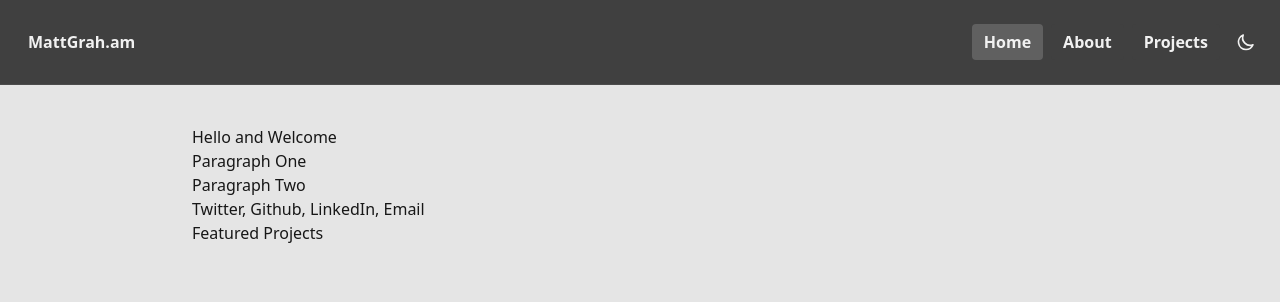
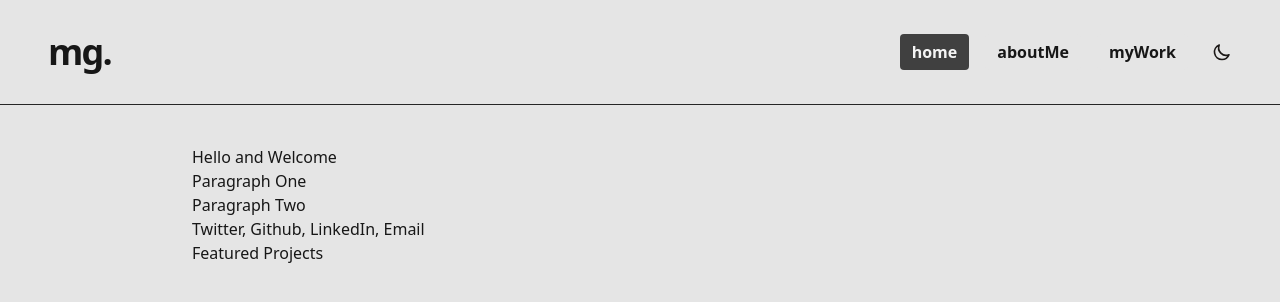
Before and after one commit to mattgrah-am/portfolio-v2, a React (Create React App) app: page / in a window 1280 px wide. Shown: the top 302 px of the page. Built offline with nearby package versions, Linux system fonts and the light colour scheme.

Commit message:
add logo

```diff
--- a/src/componets/Header.tsx
+++ b/src/componets/Header.tsx
@@ -2,8 +2,10 @@ import { Nav } from "./Nav";
 
 export const Header = () => {
   return (
-    <header className="flex justify-between py-6 px-4 bg-neutral-900 opacity-80 border-b border-neutral-800 mb-10">
-      <h1 className="text-neutral-100 font-bold py-1.5 px-3">MattGrah.am</h1>
+    <header className="flex justify-between py-6 px-10 border-b border-neutral-800 mb-10">
+      <h1 className="justify-self-start font-bold text-4xl tracking-tighter m-2 p-0">
+        mg.
+      </h1>
       <Nav />
     </header>
   );
--- a/src/componets/Nav.tsx
+++ b/src/componets/Nav.tsx
@@ -3,24 +3,24 @@ import { ThemeToggle } from "./ThemeToggle";
 
 export const Nav = () => {
   return (
-    <nav className="flex gap-2 ">
+    <nav className="flex items-center gap-4 ">
       <NavLink
         className={(navData) => "btn" + (navData.isActive ? " active-btn" : "")}
         to="/"
       >
-        Home
+        home
       </NavLink>
       <NavLink
         className={(navData) => "btn" + (navData.isActive ? " active-btn" : "")}
         to="/about"
       >
-        About
+        aboutMe
       </NavLink>
       <NavLink
         className={(navData) => "btn" + (navData.isActive ? " active-btn" : "")}
         to="/projects"
       >
-        Projects
+        myWork
       </NavLink>
       <ThemeToggle />
     </nav>
--- a/src/componets/ThemeToggle.tsx
+++ b/src/componets/ThemeToggle.tsx
@@ -9,7 +9,7 @@ export const ThemeToggle = () => {
       {theme === "dark" ? (
         <button
           onClick={() => setTheme(theme === "dark" ? "light" : "dark")}
-          className="text-stone-100 shadow-none p-2 focus:outline-none text-lg rounded-full outline-none ring-transparent cursor-pointer"
+          className="text-stone-900 dark:text-stone-100 shadow-none p-2 focus:outline-none text-lg rounded-full outline-none ring-transparent cursor-pointer"
         >
           <svg
             className="w-5 h-5"
@@ -29,7 +29,7 @@ export const ThemeToggle = () => {
       ) : (
         <button
           onClick={() => setTheme(theme === "dark" ? "light" : "dark")}
-          className="text-stone-100 focus:outline-none shadow-none p-2 text-lg rounded-full outline-none ring-transparent cursor-pointer"
+          className="text-stone-900 dark:text-stone-100 focus:outline-none shadow-none p-2 text-lg rounded-full outline-none ring-transparent cursor-pointer"
         >
           <svg
             className="w-5 h-5"
--- a/src/styles/tailwind.css
+++ b/src/styles/tailwind.css
@@ -3,11 +3,11 @@
 @tailwind utilities;
 
 .btn {
-  @apply bg-neutral-900 hover:bg-neutral-700  text-neutral-100 font-bold py-1.5 px-3 rounded;
+  @apply bg-neutral-200 dark:bg-neutral-900 text-neutral-900 dark:text-neutral-100 hover:bg-neutral-700 dark:hover:bg-neutral-700 font-black py-1.5 px-3 rounded;
 }
 
 .active-btn {
-  @apply bg-neutral-700;
+  @apply bg-neutral-700 dark:bg-neutral-700 text-neutral-100;
 }
 
 .container {
```
